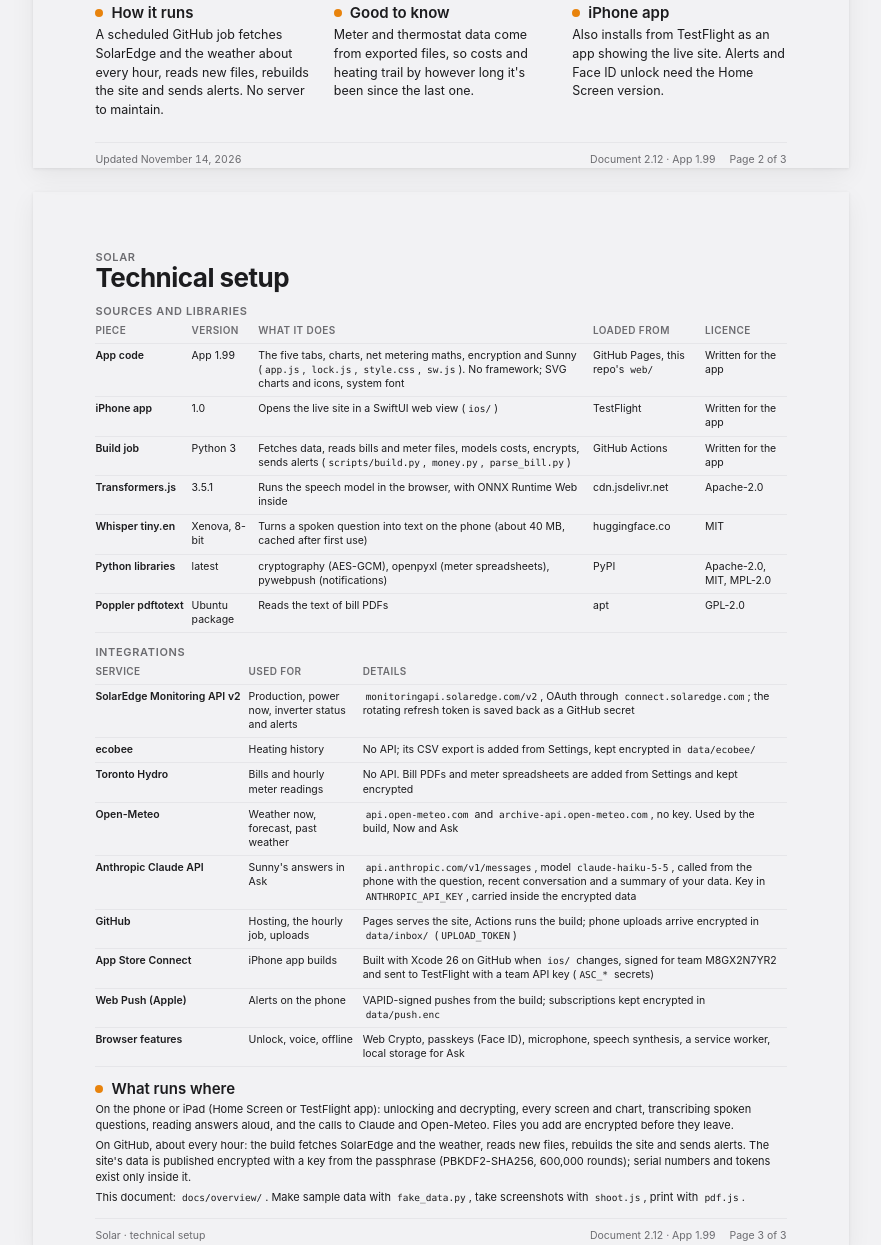
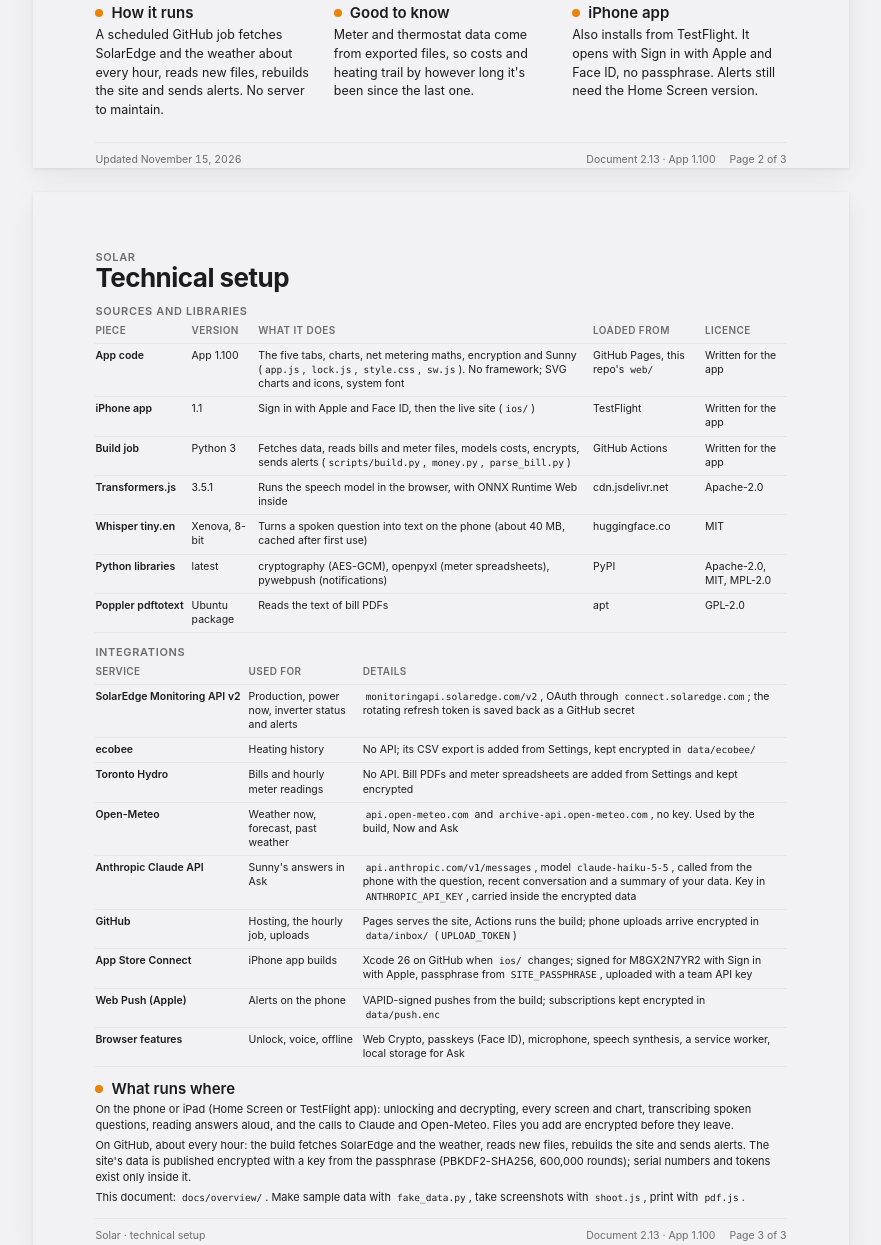
Before and after one commit to davidanthonyalleyne-dot/home-solar, a plain HTML site: page docs/overview/overview.html in a window 1280 px wide. Shown: the part 1992-3237 px from the top of the page, without its empty margins (199-1080 px from the left). Drawn offline with Linux system fonts and the light colour scheme.

Commit message:
Overview 2.13: Sign in with Apple and Face ID in the iPhone app
Co-Authored-By: Claude Opus 5.5 <noreply@anthropic.com>
Claude-Session: https://claude.ai/code/session_01CEFPxikjdCXyJUiaumHRog

```diff
--- a/docs/overview/overview.html
+++ b/docs/overview/overview.html
@@ -101,7 +101,7 @@
     </div>
   </div>
 
-  <footer><span>Solar · what the app does · Screenshots show sample data, not real figures</span><span class="ver"><span>Document 2.12 · App 1.99</span><span>Page 1 of 3</span></span></footer>
+  <footer><span>Solar · what the app does · Screenshots show sample data, not real figures</span><span class="ver"><span>Document 2.13 · App 1.100</span><span>Page 1 of 3</span></span></footer>
 </div>
 
 <div class="page">
@@ -127,10 +127,10 @@
     <section><h2>Private by design</h2><p>Everything is encrypted with a passphrase before it's published. Face ID unlocks it on a trusted device; the passphrase shows only if Face ID fails.</p></section>
     <section><h2>How it runs</h2><p>A scheduled GitHub job fetches SolarEdge and the weather about every hour, reads new files, rebuilds the site and sends alerts. No server to maintain.</p></section>
     <section><h2>Good to know</h2><p>Meter and thermostat data come from exported files, so costs and heating trail by however long it's been since the last one.</p></section>
-    <section><h2>iPhone app</h2><p>Also installs from TestFlight as an app showing the live site. Alerts and Face ID unlock need the Home Screen version.</p></section>
+    <section><h2>iPhone app</h2><p>Also installs from TestFlight. It opens with Sign in with Apple and Face ID, no passphrase. Alerts still need the Home Screen version.</p></section>
   </div>
 
-  <footer><span class="num">Updated November 14, 2026</span><span class="ver"><span>Document 2.12 · App 1.99</span><span>Page 2 of 3</span></span></footer>
+  <footer><span class="num">Updated November 15, 2026</span><span class="ver"><span>Document 2.13 · App 1.100</span><span>Page 2 of 3</span></span></footer>
 </div>
 
 <div class="page tech" style="gap: 12px">
@@ -142,8 +142,8 @@
     <p class="label">Sources and libraries</p>
     <table>
       <tr><th>Piece</th><th>Version</th><th>What it does</th><th>Loaded from</th><th>Licence</th></tr>
-      <tr><td>App code</td><td>App 1.99</td><td>The five tabs, charts, net metering maths, encryption and Sunny (<code>app.js</code>, <code>lock.js</code>, <code>style.css</code>, <code>sw.js</code>). No framework; SVG charts and icons, system font</td><td>GitHub Pages, this repo's <code>web/</code></td><td>Written for the app</td></tr>
-      <tr><td>iPhone app</td><td>1.0</td><td>Opens the live site in a SwiftUI web view (<code>ios/</code>)</td><td>TestFlight</td><td>Written for the app</td></tr>
+      <tr><td>App code</td><td>App 1.100</td><td>The five tabs, charts, net metering maths, encryption and Sunny (<code>app.js</code>, <code>lock.js</code>, <code>style.css</code>, <code>sw.js</code>). No framework; SVG charts and icons, system font</td><td>GitHub Pages, this repo's <code>web/</code></td><td>Written for the app</td></tr>
+      <tr><td>iPhone app</td><td>1.1</td><td>Sign in with Apple and Face ID, then the live site (<code>ios/</code>)</td><td>TestFlight</td><td>Written for the app</td></tr>
       <tr><td>Build job</td><td>Python 3</td><td>Fetches data, reads bills and meter files, models costs, encrypts, sends alerts (<code>scripts/build.py</code>, <code>money.py</code>, <code>parse_bill.py</code>)</td><td>GitHub Actions</td><td>Written for the app</td></tr>
       <tr><td>Transformers.js</td><td>3.5.1</td><td>Runs the speech model in the browser, with ONNX Runtime Web inside</td><td>cdn.jsdelivr.net</td><td>Apache-2.0</td></tr>
       <tr><td>Whisper tiny.en</td><td>Xenova, 8-bit</td><td>Turns a spoken question into text on the phone (about 40 MB, cached after first use)</td><td>huggingface.co</td><td>MIT</td></tr>
@@ -162,7 +162,7 @@
       <tr><td>Open-Meteo</td><td>Weather now, forecast, past weather</td><td><code>api.open-meteo.com</code> and <code>archive-api.open-meteo.com</code>, no key. Used by the build, Now and Ask</td></tr>
       <tr><td>Anthropic Claude API</td><td>Sunny's answers in Ask</td><td><code>api.anthropic.com/v1/messages</code>, model <code>claude-haiku-5-5</code>, called from the phone with the question, recent conversation and a summary of your data. Key in <code>ANTHROPIC_API_KEY</code>, carried inside the encrypted data</td></tr>
       <tr><td>GitHub</td><td>Hosting, the hourly job, uploads</td><td>Pages serves the site, Actions runs the build; phone uploads arrive encrypted in <code>data/inbox/</code> (<code>UPLOAD_TOKEN</code>)</td></tr>
-      <tr><td>App Store Connect</td><td>iPhone app builds</td><td>Built with Xcode 26 on GitHub when <code>ios/</code> changes, signed for team M8GX2N7YR2 and sent to TestFlight with a team API key (<code>ASC_*</code> secrets)</td></tr>
+      <tr><td>App Store Connect</td><td>iPhone app builds</td><td>Xcode 26 on GitHub when <code>ios/</code> changes; signed for M8GX2N7YR2 with Sign in with Apple, passphrase from <code>SITE_PASSPHRASE</code>, uploaded with a team API key</td></tr>
       <tr><td>Web Push (Apple)</td><td>Alerts on the phone</td><td>VAPID-signed pushes from the build; subscriptions kept encrypted in <code>data/push.enc</code></td></tr>
       <tr><td>Browser features</td><td>Unlock, voice, offline</td><td>Web Crypto, passkeys (Face ID), microphone, speech synthesis, a service worker, local storage for Ask</td></tr>
     </table>
@@ -174,7 +174,7 @@
     <p>This document: <code>docs/overview/</code>. Make sample data with <code>fake_data.py</code>, take screenshots with <code>shoot.js</code>, print with <code>pdf.js</code>.</p>
   </section>
 
-  <footer><span>Solar · technical setup</span><span class="ver"><span>Document 2.12 · App 1.99</span><span>Page 3 of 3</span></span></footer>
+  <footer><span>Solar · technical setup</span><span class="ver"><span>Document 2.13 · App 1.100</span><span>Page 3 of 3</span></span></footer>
 </div>
 
 </body>
```
Also changed, not shown: 1 other file.
